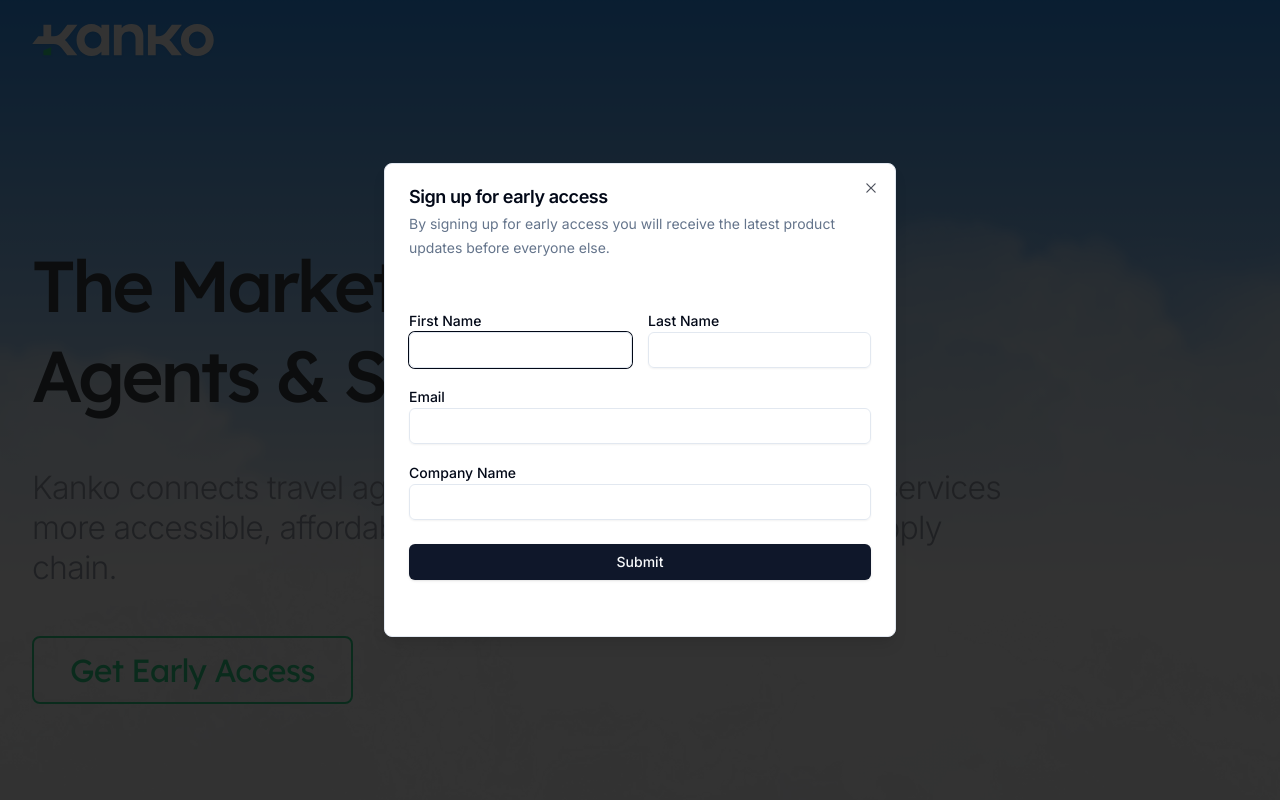
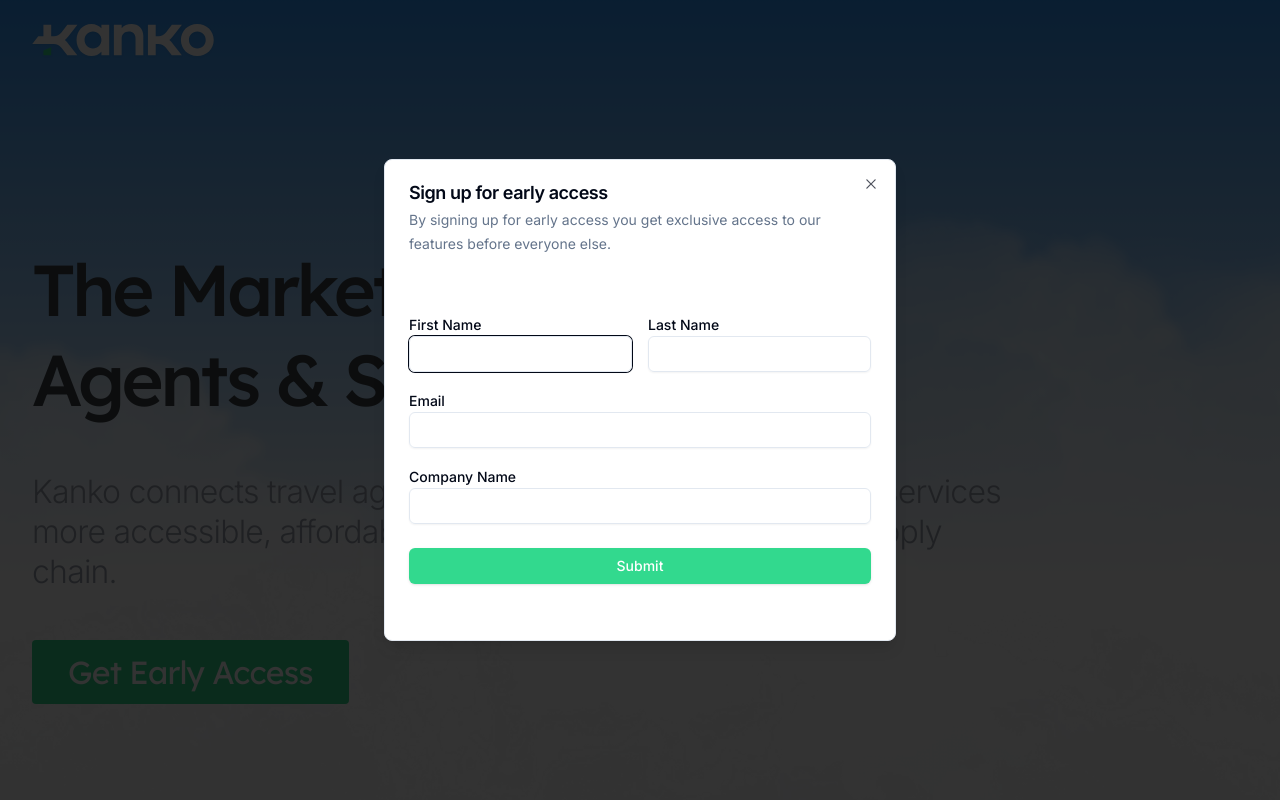
Before and after one commit to kanko-travel/kanko-website, a Next.js app: page / in a window 1280 px wide. Both pictures are taken after a click on the button "Get Early Access". Shown: the top 800 px of the page. Built offline with nearby package versions, Linux system fonts and the light colour scheme.

Commit message:
enabled ajax form submission

```diff
--- a/src/components/EarlyAccessForm.tsx
+++ b/src/components/EarlyAccessForm.tsx
@@ -1,15 +1,6 @@
 import { Button } from '@/components/ui/button'
 import { Label } from '@/components/ui/label'
 import { Input } from '@/components/ui/input'
-
-import {
-  Sheet,
-  SheetContent,
-  SheetDescription,
-  SheetHeader,
-  SheetTitle,
-  SheetTrigger,
-} from '@/components/ui/sheet'
 
 import {
   Dialog,
@@ -20,6 +11,11 @@
   DialogTrigger,
 } from '@/components/ui/dialog'
 
+import { Alert, AlertDescription, AlertTitle } from '@/components/ui/alert'
+
+import { Suspense, useCallback, useState } from 'react'
+import { cn } from '@/lib/utils'
+
 export default function EarlyAccessForm({ children }) {
   return (
     <div>
@@ -29,37 +25,68 @@
           <DialogHeader>
             <DialogTitle>Sign up for early access</DialogTitle>
             <DialogDescription>
-              By signing up for early access you will receive the latest product
-              updates before everyone else.
+              By signing up for early access you get exclusive access to our
+              features before everyone else.
             </DialogDescription>
           </DialogHeader>
+          <Suspense>
             <FormContent />
+          </Suspense>
         </DialogContent>
       </Dialog>
-      {/* <Sheet>
-        <SheetTrigger>{children}</SheetTrigger>
-        <SheetContent>
-          <SheetHeader>
-            <SheetTitle>Sign up for early access</SheetTitle>
-            <SheetDescription>
-              By signing up for early access you will receive the latest product
-              updates before everyone else.
-            </SheetDescription>
-            <FormContent />
-          </SheetHeader>
-        </SheetContent>
-      </Sheet> */}
     </div>
   )
 }
 
 function FormContent() {
+  const [isSubmitting, setIsSubmitting] = useState(false)
+  const [success, setSuccess] = useState(false)
+  const [error, setError] = useState(false)
+
+  const handleSubmit = useCallback(
+    (event) => {
+      event.preventDefault()
+
+      if (isSubmitting) {
+        return
+      }
+
+      setIsSubmitting(true)
+
+      console.log('submitting form')
+
+      const myForm = event.target
+      const formData = new FormData(myForm)
+
+      fetch('/', {
+        method: 'POST',
+        headers: { 'Content-Type': 'application/x-www-form-urlencoded' },
+        body: new URLSearchParams(formData as any).toString(),
+      })
+        .then(() => {
+          setSuccess(true)
+        })
+        .catch((_) => {
+          setError(true)
+        })
+        .finally(() => {
+          setIsSubmitting(false)
+        })
+    },
+    [isSubmitting, setIsSubmitting],
+  )
+
   return (
+    <div>
+      <div className="mb-2">{error && <ErrorAlert />}</div>
+      {success ? (
+        <SuccessAlert />
+      ) : (
         <form
           className="w-full"
           name="early_access"
           data-netlify="true"
-      method="POST"
+          onSubmit={handleSubmit}
         >
           <div className="flex w-full justify-center py-8">
             <div className="grid w-full grid-cols-2 gap-4">
@@ -77,21 +104,83 @@
               </div>
 
               <div className="col-span-2 pt-2">
-            <Button type="submit" className="w-full">
-              Submit
+                <Button
+                  disabled={isSubmitting}
+                  type="submit"
+                  className="w-full"
+                >
+                  {isSubmitting ? <LoadingSpinner /> : 'Submit'}
                 </Button>
               </div>
             </div>
           </div>
         </form>
+      )}
+    </div>
   )
 }
 
-function Field({ name, label, type = 'text', placeholder = '' }) {
+function Field({
+  name,
+  label,
+  type = 'text',
+  placeholder = '',
+  required = true,
+}) {
   return (
     <div className="text-left">
       <Label htmlFor={name}>{label}</Label>
-      <Input type={type} name={name} id={name} placeholder={placeholder} />
+      <Input
+        type={type}
+        name={name}
+        id={name}
+        placeholder={placeholder}
+        required={required}
+      />
     </div>
   )
 }
+
+function SuccessAlert() {
+  return (
+    <Alert variant={'affirmative'}>
+      {/* <RocketIcon className="h-4 w-4" /> */}
+      <AlertTitle>We Appreciate Your Interest!</AlertTitle>
+      <AlertDescription>
+        Congratulations, you have successfully joined our early access
+        programme!
+      </AlertDescription>
+    </Alert>
+  )
+}
+
+function ErrorAlert() {
+  return (
+    <Alert variant={'destructive'}>
+      <AlertTitle>Oops, something went wrong.</AlertTitle>
+      <AlertDescription>
+        We were unable to process your request. Please try submitting the form
+        again. Thank you for your patience!
+      </AlertDescription>
+    </Alert>
+  )
+}
+
+const LoadingSpinner = ({ className }: { className?: string }) => {
+  return (
+    <svg
+      xmlns="http://www.w3.org/2000/svg"
+      width="24"
+      height="24"
+      viewBox="0 0 24 24"
+      fill="none"
+      stroke="currentColor"
+      strokeWidth="2"
+      strokeLinecap="round"
+      strokeLinejoin="round"
+      className={cn('animate-spin', className)}
+    >
+      <path d="M21 12a9 9 0 1 1-6.219-8.56" />
+    </svg>
+  )
+}
--- a/src/components/Hero.tsx
+++ b/src/components/Hero.tsx
@@ -64,7 +64,7 @@
           >
             <motion.h1
               variants={textVariants}
-              className="w-full text-left font-display text-4xl font-medium tracking-tighter text-kanko-grey sm:text-6xl sm:leading-tighter lg:text-7xl lg:leading-tighter"
+              className="sm:leading-tighter lg:leading-tighter w-full text-left font-display text-4xl font-medium tracking-tighter text-kanko-grey sm:text-6xl lg:text-7xl"
             >
               The Marketplace for Travel Agents & Suppliers
               {/* {' '}
@@ -89,11 +89,23 @@
   )
 }
 
+const buttonVariants = {
+  initial: {
+    opacity: 0,
+  },
+  animate: {
+    opacity: 1,
+    transition: {
+      duration: 0.6,
+    },
+  },
+}
+
 function CTAButton() {
   return (
     <motion.div
-      variants={textVariants}
-      className="mt-6 inline-flex rounded-lg border-2 border-kanko-green px-6 py-2 font-display text-xl tracking-tight text-kanko-green sm:mt-8 sm:px-8 sm:py-3 sm:text-2xl lg:mt-12 lg:px-9 lg:text-3xl"
+      variants={buttonVariants}
+      className="mt-6 inline-flex rounded-sm bg-kanko-green px-6 py-2 font-display text-xl tracking-tight text-white sm:mt-8 sm:px-8 sm:py-3 sm:text-2xl lg:mt-12 lg:px-9 lg:text-3xl"
     >
       Get Early Access
     </motion.div>
--- /dev/null
+++ b/src/components/ui/alert.tsx
@@ -0,0 +1,61 @@
+import * as React from 'react'
+import { cva, type VariantProps } from 'class-variance-authority'
+
+import { cn } from '@/lib/utils'
+
+const alertVariants = cva(
+  'relative w-full rounded-lg border px-4 py-3 text-sm [&>svg+div]:translate-y-[-3px] [&>svg]:absolute [&>svg]:left-4 [&>svg]:top-4 [&>svg]:text-foreground [&>svg~*]:pl-7',
+  {
+    variants: {
+      variant: {
+        default: 'bg-background text-foreground',
+        destructive:
+          'border-destructive/50 text-destructive dark:border-destructive [&>svg]:text-destructive',
+        affirmative:
+          'bg-affirmative text-affirmative-foreground dark:border-affirmative [&>svg]:text-affirmative',
+      },
+    },
+    defaultVariants: {
+      variant: 'default',
+    },
+  },
+)
+
+const Alert = React.forwardRef<
+  HTMLDivElement,
+  React.HTMLAttributes<HTMLDivElement> & VariantProps<typeof alertVariants>
+>(({ className, variant, ...props }, ref) => (
+  <div
+    ref={ref}
+    role="alert"
+    className={cn(alertVariants({ variant }), className)}
+    {...props}
+  />
+))
+Alert.displayName = 'Alert'
+
+const AlertTitle = React.forwardRef<
+  HTMLParagraphElement,
+  React.HTMLAttributes<HTMLHeadingElement>
+>(({ className, ...props }, ref) => (
+  <h5
+    ref={ref}
+    className={cn('mb-2 font-semibold leading-none tracking-tight', className)}
+    {...props}
+  />
+))
+AlertTitle.displayName = 'AlertTitle'
+
+const AlertDescription = React.forwardRef<
+  HTMLParagraphElement,
+  React.HTMLAttributes<HTMLParagraphElement>
+>(({ className, ...props }, ref) => (
+  <div
+    ref={ref}
+    className={cn('text-sm [&_p]:leading-relaxed', className)}
+    {...props}
+  />
+))
+AlertDescription.displayName = 'AlertDescription'
+
+export { Alert, AlertTitle, AlertDescription }
--- a/src/styles/tailwind.css
+++ b/src/styles/tailwind.css
@@ -13,8 +13,11 @@
     --popover: 0 0% 100%;
     --popover-foreground: 222.2 84% 4.9%;
 
-      --primary: 222.2 47.4% 11.2%;
-      --primary-foreground: 210 40% 98%;
+    /* --primary: 222.2 47.4% 11.2%;
+    --primary-foreground: 210 40% 98%; */
+
+    --primary: 153.05 68.72% 52.35%;
+    --primary-foreground: 0 0% 100%;
 
     --secondary: 210 40% 96.1%;
     --secondary-foreground: 222.2 47.4% 11.2%;
@@ -27,6 +30,10 @@
 
     --destructive: 0 84.2% 60.2%;
     --destructive-foreground: 210 40% 98%;
+
+    /* --affirmative: 141.89 69.16% 58.04%; */
+    --affirmative: 153.05 68.72% 52.35%;
+    --affirmative-foreground: 210 40% 98%;
 
     --border: 214.3 31.8% 91.4%;
     --input: 214.3 31.8% 91.4%;
@@ -45,8 +52,11 @@
     --popover: 222.2 84% 4.9%;
     --popover-foreground: 210 40% 98%;
 
-      --primary: 210 40% 98%;
-      --primary-foreground: 222.2 47.4% 11.2%;
+    /* --primary: 210 40% 98%;
+    --primary-foreground: 222.2 47.4% 11.2%; */
+
+    --primary: 153.05 68.72% 52.35%;
+    --primary-foreground: 0 0% 100%;
 
     --secondary: 217.2 32.6% 17.5%;
     --secondary-foreground: 210 40% 98%;
@@ -59,6 +69,10 @@
 
     --destructive: 0 62.8% 30.6%;
     --destructive-foreground: 210 40% 98%;
+
+    /* --affirmative: 141.89 69.16% 58.04%; */
+    --affirmative: 153.05 68.72% 52.35%;
+    --affirmative-foreground: 210 40% 98%;
 
     --border: 217.2 32.6% 17.5%;
     --input: 217.2 32.6% 17.5%;
--- a/tailwind.config.ts
+++ b/tailwind.config.ts
@@ -55,6 +55,10 @@
           DEFAULT: 'hsl(var(--destructive))',
           foreground: 'hsl(var(--destructive-foreground))',
         },
+        affirmative: {
+          DEFAULT: 'hsl(var(--affirmative))',
+          foreground: 'hsl(var(--affirmative-foreground))',
+        },
         muted: {
           DEFAULT: 'hsl(var(--muted))',
           foreground: 'hsl(var(--muted-foreground))',
```
Lines whose indentation alone changed are shown as unchanged.
